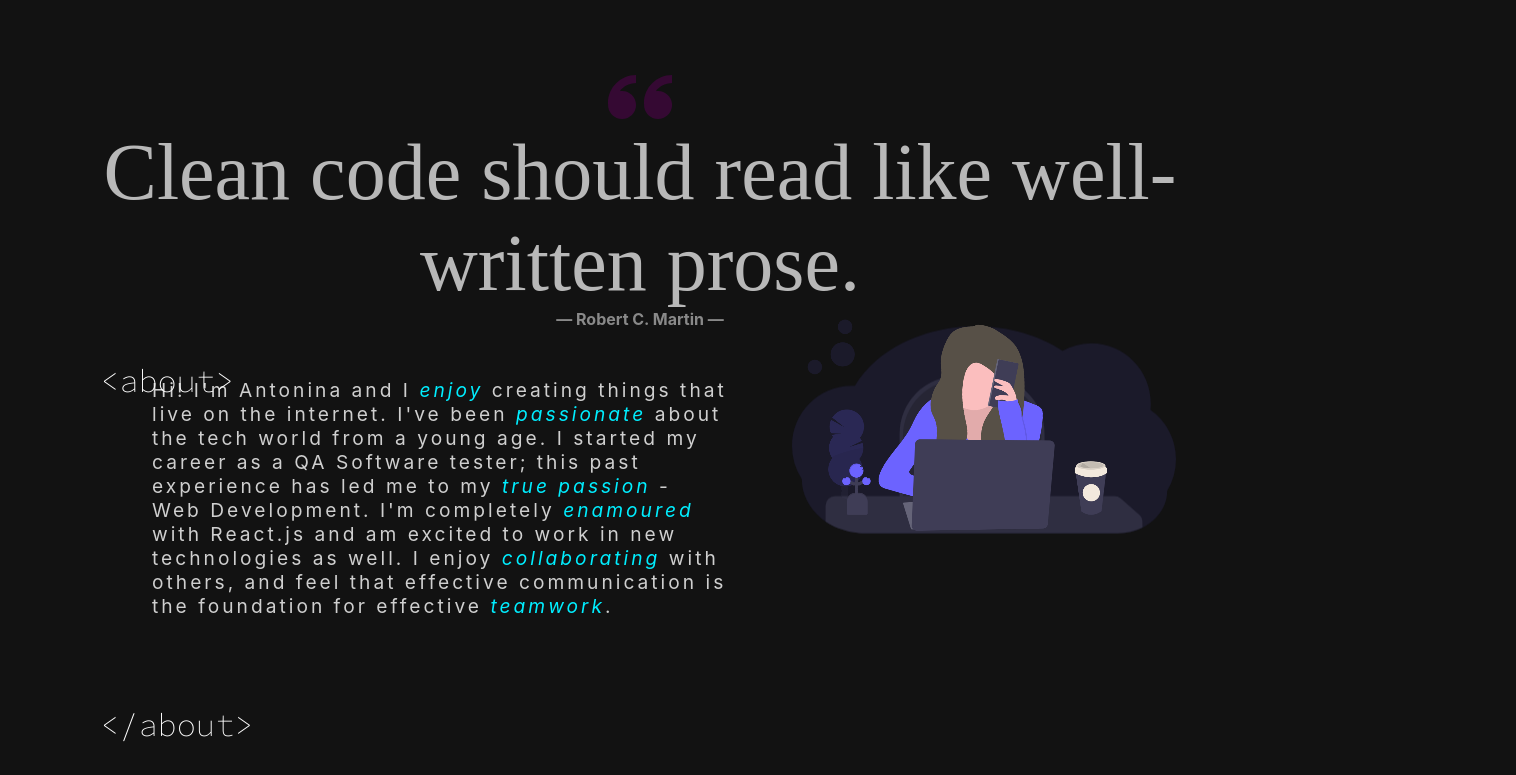
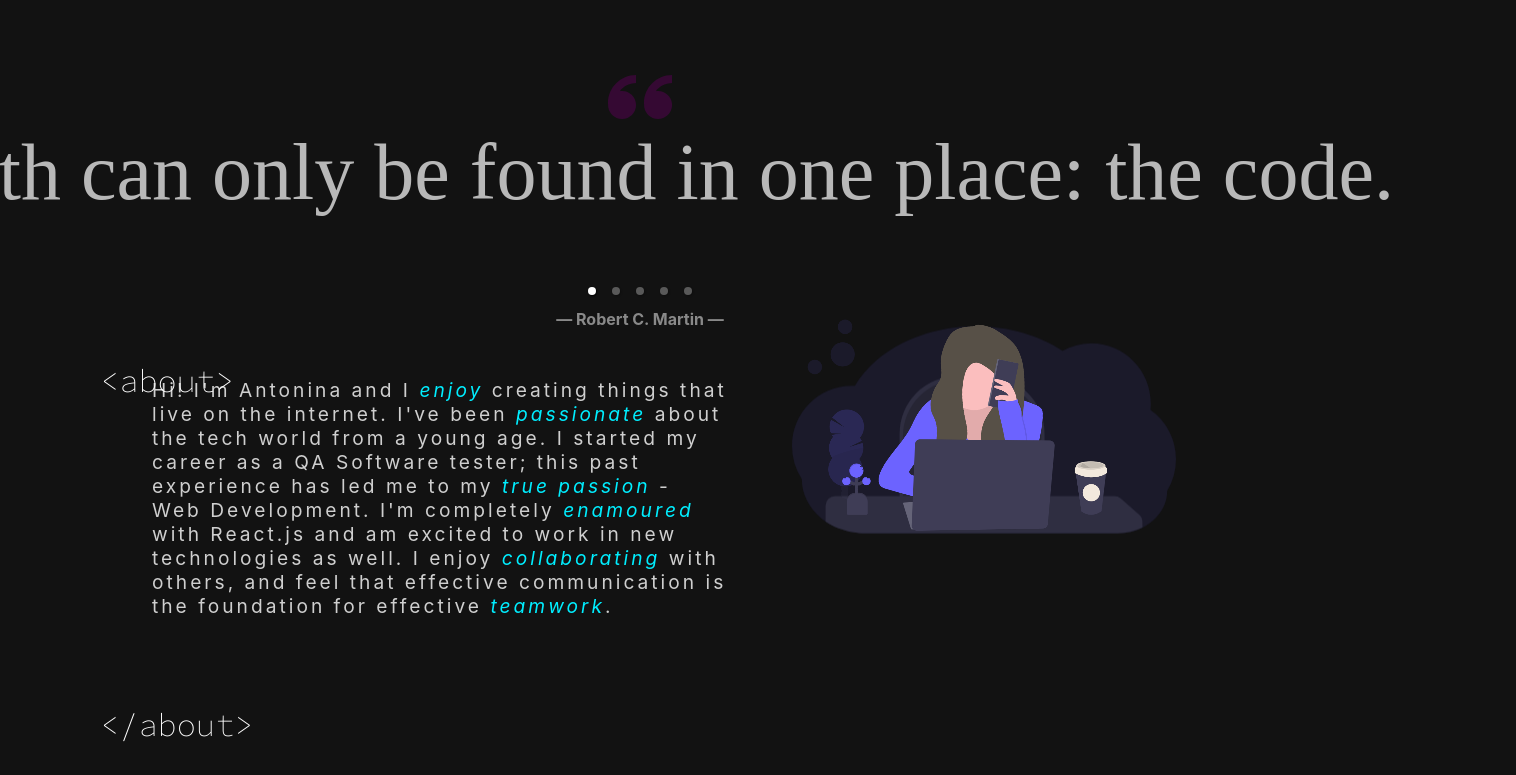
Before and after one commit to achichikalova/portfolio, a React (Create React App) app: page / in a window 1280 px wide. Shown: the part 2649-3424 px from the top of the page, 1516 px wide, since content can reach past the window. Built offline with nearby package versions, Linux system fonts and the light colour scheme; a web font is replaced by a local one.

Commit message:
add carousel component to remder all qoutes

```diff
--- a/package.json
+++ b/package.json
@@ -9,6 +9,7 @@
     "react": "^17.0.2",
     "react-dom": "^17.0.2",
     "react-icons": "^4.3.1",
+    "react-responsive-carousel": "^3.2.23",
     "react-scripts": "5.0.0",
     "react-scroll-parallax": "^3.0.5",
     "web-vitals": "^2.1.4"
--- a/src/components/Quote.js
+++ b/src/components/Quote.js
@@ -1,12 +1,28 @@
 import React from "react";
 import "./Quote.scss";
 import { ImQuotesLeft } from "react-icons/im";
+import "react-responsive-carousel/lib/styles/carousel.min.css"; // requires a loader
+import { Carousel } from "react-responsive-carousel";
 
 const Quote = () => {
+  const quotes = [
+    "Truth can only be found in one place: the code.",
+    "Clean code always looks like it was written by someone who cares.",
+    "Of course bad code can be cleaned up. But it's very expensive.",
+    "Honesty in small things is not a small thing.",
+    "Would you rather Test-First, or Debug-Later ?",
+  ];
+
+  const quote = quotes.map((quote, key) => {
+    return <p key={key}>{quote}</p>;
+  });
+
   return (
     <div className="quote">
-      <ImQuotesLeft className="decor"/>
-      <p>Clean code should read like well-written prose.</p>
+      <ImQuotesLeft className="decor" />
+      <Carousel autoPlay infiniteLoop showArrows={false} interval={10000} showStatus={false} showThumbs={false}>
+        {quote}
+      </Carousel>
       <span>— Robert C. Martin —</span>
     </div>
   );
```
Also changed, not shown: 1 other file (tests, documents, lock files or other folders).
